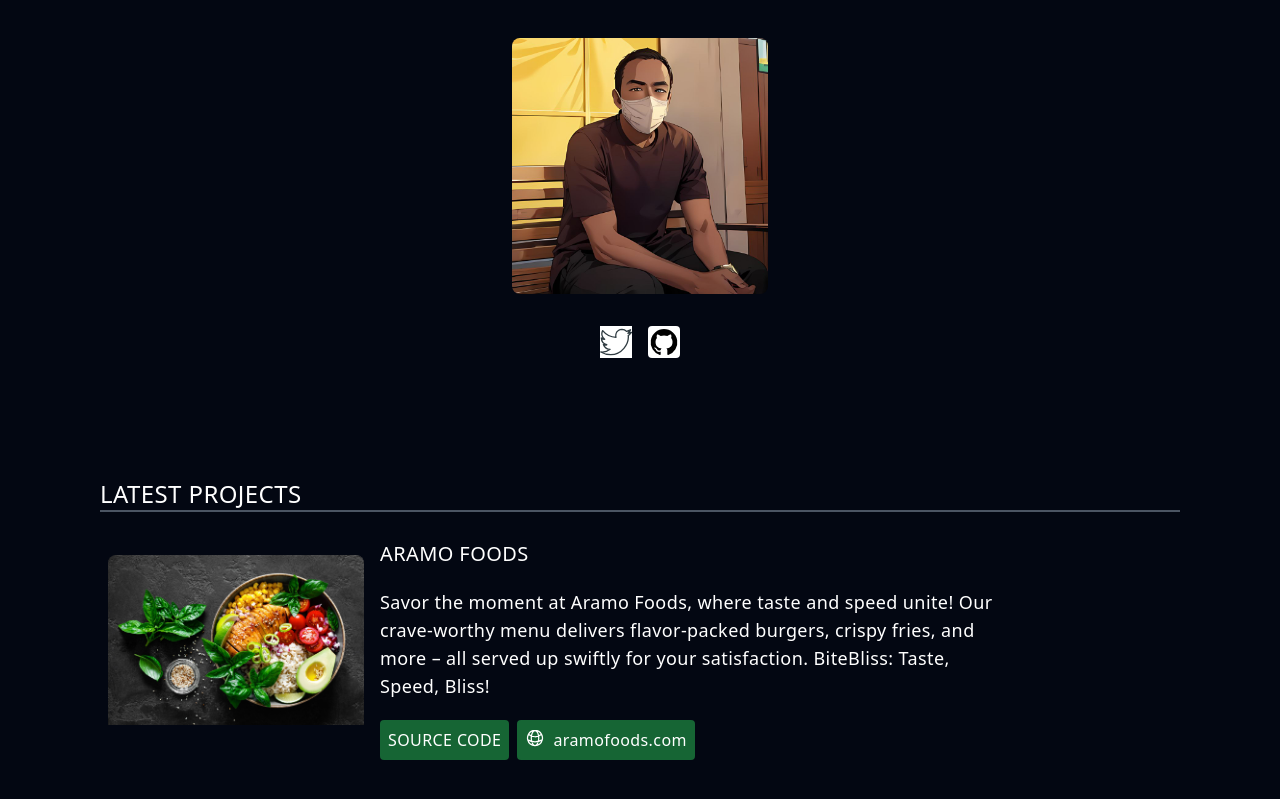
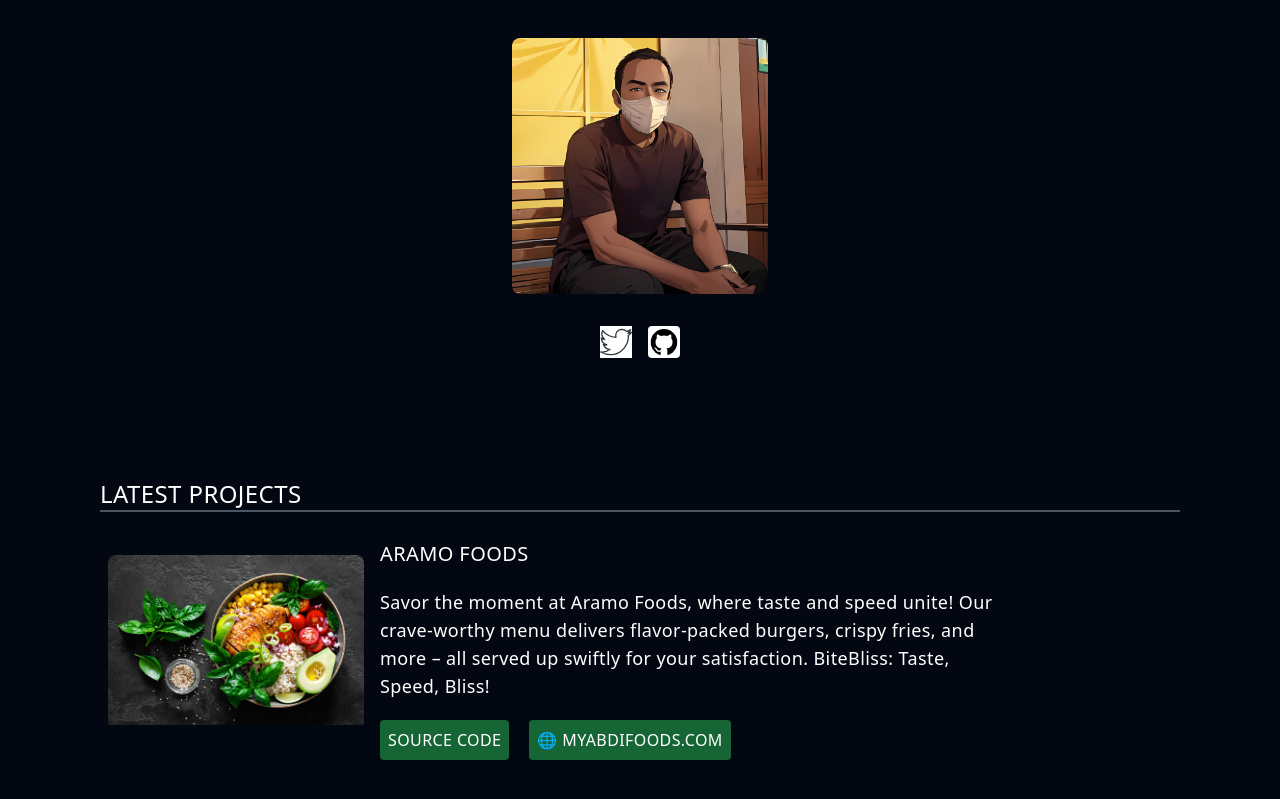
Before and after one commit to myabdi4/nurabdirahman, a React (Vite) app: page / in a window 1280 px wide. Shown: the part 287-1086 px from the top of the page. Built offline with nearby package versions, Linux system fonts and the light colour scheme; a web font is replaced by a local one.

Commit message:
updated Main.jsx

```diff
--- a/src/components/Main.jsx
+++ b/src/components/Main.jsx
@@ -24,7 +24,8 @@ const Main = () => {
                     crispy fries, and more – all served up swiftly for your
                     satisfaction. BiteBliss: Taste, Speed, Bliss!
                   </div>
-                  <div className="flex gap-2">
+                  <div>
+                    <div className="flex gap-5">
                       <a
                         href="https://github.com/myabdi4/myabdifoods"
                         target="_blink"
@@ -32,27 +33,15 @@ const Main = () => {
                       >
                         SOURCE CODE
                       </a>
+
                       <a
-                      href="https://myabdifoods.netlify.app"
-                      target="_blank"
-                      className=" flex gap-2 text-center p-2 rounded bg-green-800 w-max"
+                        href="https://myabdifoods.netlify.app/"
+                        target="_blink"
+                        className=" p-2 rounded bg-green-800 w-max"
                       >
-                      <svg
-                        xmlns="http://www.w3.org/2000/svg"
-                        fill="none"
-                        viewBox="0 0 24 24"
-                        strokeWidth={1.5}
-                        stroke="currentColor"
-                        className="w-5 h-5"
-                      >
-                        <path
-                          strokeLinecap="round"
-                          strokeLinejoin="round"
-                          d="M12 21a9.004 9.004 0 008.716-6.747M12 21a9.004 9.004 0 01-8.716-6.747M12 21c2.485 0 4.5-4.03 4.5-9S14.485 3 12 3m0 18c-2.485 0-4.5-4.03-4.5-9S9.515 3 12 3m0 0a8.997 8.997 0 017.843 4.582M12 3a8.997 8.997 0 00-7.843 4.582m15.686 0A11.953 11.953 0 0112 10.5c-2.998 0-5.74-1.1-7.843-2.918m15.686 0A8.959 8.959 0 0121 12c0 .778-.099 1.533-.284 2.253m0 0A17.919 17.919 0 0112 16.5c-3.162 0-6.133-.815-8.716-2.247m0 0A9.015 9.015 0 013 12c0-1.605.42-3.113 1.157-4.418"
-                        />
-                      </svg>
-                      <p>aramofoods.com</p>
+                        🌐 MYABDIFOODS.COM
                       </a>
+                    </div>
                   </div>
                 </div>
               </div>
```
Lines whose indentation alone changed are shown as unchanged.
